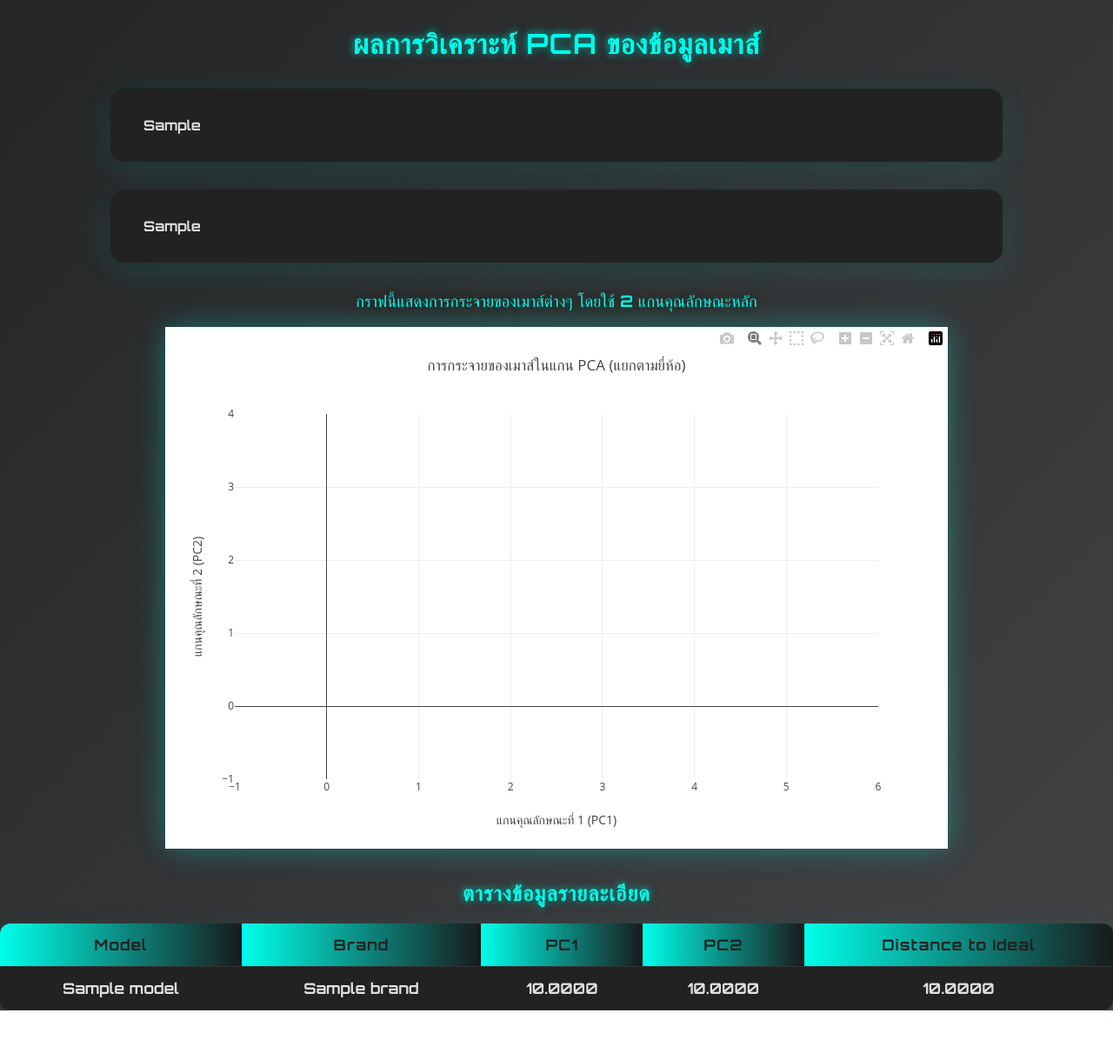
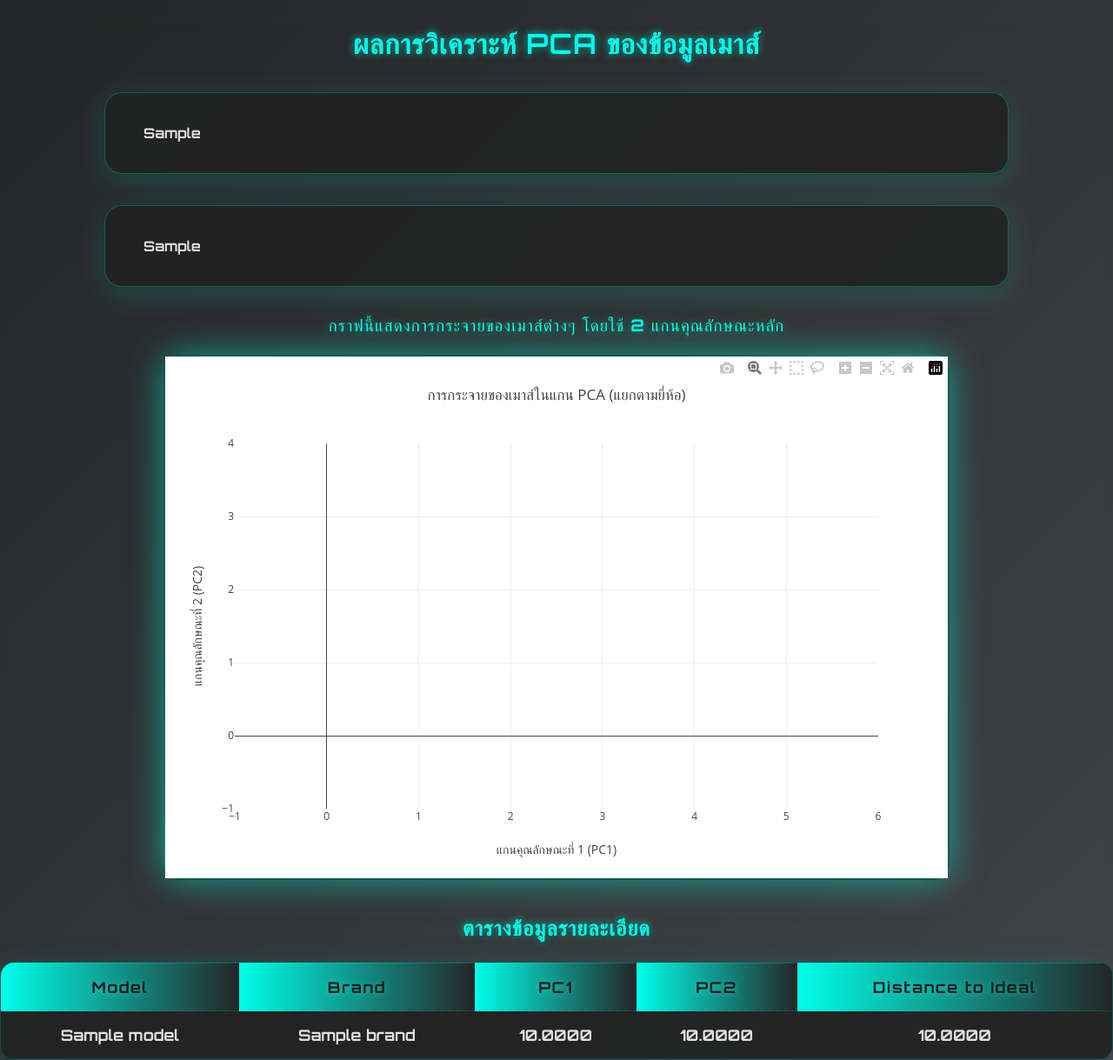
Before and after one commit to PluemDontKnowToCode/MaiChaiMouseButMe, a Flask app: template templates/plot.html in a window 1280 px wide. Shown: the whole page at 87% size. Before the commit the page ends 1162 px from the top, so only its background shows below. Run offline with Flask 3, Linux system fonts and the light colour scheme; the template is opened without the code that fills it: most values are stand-ins (such as "Sample title", 1, 10 or a date in 2020); some libraries are stand-ins or nearby versions.

Commit message:
alittlebit css

```diff
--- a/static/plot.css
+++ b/static/plot.css
@@ -1,3 +1,4 @@
+
 
 body {
     font-family: 'Orbitron', 'Segoe UI', Arial, sans-serif;
@@ -6,6 +7,7 @@
     margin: 0;
     padding: 0;
     min-height: 100vh;
+    backdrop-filter: blur(2px);
 }
 
 h1, h2 {
@@ -17,116 +19,143 @@
     letter-spacing: 1px;
 }
 
+
 .card {
-    background: rgba(34, 34, 34, 0.98);
-    border-radius: 16px;
-    box-shadow: 0 8px 32px rgba(0,255,234,0.12), 0 2px 8px rgba(0,0,0,0.18);
-    margin: 32px auto;
-    padding: 32px 38px;
+    background: rgba(34, 34, 34, 0.85);
+    border-radius: 20px;
+    box-shadow: 0 8px 32px rgba(0,255,234,0.18), 0 2px 8px rgba(0,0,0,0.22);
+    margin: 36px auto;
+    padding: 36px 44px;
     max-width: 950px;
-    width: 95%;
-    transition: box-shadow 0.2s;
+    width: 97%;
+    transition: box-shadow 0.2s, background 0.2s;
+    border: 1.5px solid #00ffea44;
+    backdrop-filter: blur(6px);
 }
 .card pre {
-    background: #181a1b;
+    background: linear-gradient(90deg, #181a1b 60%, #00ffea22 100%);
     color: #00ffea;
-    border-radius: 8px;
-    padding: 16px;
-    font-size: 1.05em;
+    border-radius: 12px;
+    padding: 18px;
+    font-size: 1.08em;
     overflow-x: auto;
-    box-shadow: 0 2px 8px #00ffea22;
+    box-shadow: 0 2px 12px #00ffea33;
+    border: 1px solid #00ffea33;
 }
+
 
 table {
     width: 100%;
-    border-collapse: collapse;
-    margin-top: 20px;
-    background: rgba(34, 34, 34, 0.98);
-    border-radius: 12px;
-    box-shadow: 0 4px 24px rgba(0,255,234,0.08), 0 1px 2px rgba(0,0,0,0.2);
+    border-collapse: separate;
+    border-spacing: 0;
+    margin-top: 24px;
+    background: rgba(34, 34, 34, 0.90);
+    border-radius: 16px;
+    box-shadow: 0 4px 32px rgba(0,255,234,0.12), 0 1px 2px rgba(0,0,0,0.22);
     overflow: hidden;
+    border: 1.5px solid #00ffea33;
+    backdrop-filter: blur(4px);
 }
 
+
 th, td {
-    padding: 14px 10px;
-    border-bottom: 1px solid #333;
+    padding: 16px 12px;
+    border-bottom: 1px solid #00ffea22;
     text-align: center;
-    font-size: 1.08em;
+    font-size: 1.10em;
+    transition: background 0.2s, color 0.2s;
 }
 
+
 th {
-    background: linear-gradient(90deg, #00ffea 0%, #181a1b 100%);
-    color: #222;
+    background: linear-gradient(90deg, #00ffea 0%, #232526 100%);
+    color: #181a1b;
     font-weight: bold;
-    text-shadow: none;
+    text-shadow: 0 1px 8px #00ffea88;
+    letter-spacing: 1.5px;
+    border-top: 1.5px solid #00ffea44;
+}
+
+
+tr:hover {
+    background: linear-gradient(90deg, #00ffea22 0%, #232526 100%);
+    color: #00ffea;
+    transition: background 0.2s, color 0.2s;
+}
+
+
+#description {
+    text-align: center;
+    font-size: 1.18em;
+    margin-bottom: 22px;
+    color: #00ffea;
+    text-shadow: 0 1px 12px #00ffea88;
     letter-spacing: 1px;
 }
 
-tr:hover {
-    background: #00ffea22;
-    transition: background 0.2s;
-}
-
-#description {
-    text-align: center;
-    font-size: 1.15em;
-    margin-bottom: 18px;
-    color: #00ffea;
-    text-shadow: 0 1px 8px #222;
-}
 
 #myDiv {
-    border-radius: 16px;
-    box-shadow: 0 0 32px #00ffea55;
-    background: #181a1b;
-    margin-bottom: 36px;
+    border-radius: 20px;
+    box-shadow: 0 0 40px #00ffea88;
+    background: linear-gradient(135deg, #181a1b 80%, #00ffea22 100%);
+    margin-bottom: 40px;
     margin-left: auto;
     margin-right: auto;
     display: block;
     max-width: 900px;
     width: 100%;
     height: 600px;
+    border: 2px solid #00ffea44;
+    backdrop-filter: blur(4px);
 }
+
 
 button {
     background: linear-gradient(90deg, #ff0057 0%, #00ffea 100%);
     color: #fff;
     border: none;
-    border-radius: 10px;
-    padding: 12px 28px;
-    font-size: 1.12em;
+    border-radius: 12px;
+    padding: 14px 32px;
+    font-size: 1.15em;
     font-family: 'Orbitron', 'Segoe UI', Arial, sans-serif;
     cursor: pointer;
-    box-shadow: 0 2px 8px #00ffea55;
-    margin-bottom: 20px;
-    margin-top: 10px;
-    transition: transform 0.1s, background 0.2s;
+    box-shadow: 0 2px 12px #00ffea88;
+    margin-bottom: 22px;
+    margin-top: 12px;
+    transition: transform 0.12s, background 0.22s, box-shadow 0.22s;
+    border: 1.5px solid #ff005744;
 }
 
 button:hover {
-    transform: scale(1.08);
+    transform: scale(1.10);
     background: linear-gradient(90deg, #00ffea 0%, #ff0057 100%);
+    box-shadow: 0 4px 18px #ff005788;
+    border: 1.5px solid #00ffea44;
 }
+
 
 ::-webkit-scrollbar {
     width: 8px;
     background: #222;
 }
 ::-webkit-scrollbar-thumb {
-    background: #00ffea;
+    background: linear-gradient(90deg, #00ffea 0%, #ff0057 100%);
     border-radius: 8px;
+    border: 2px solid #222;
 }
+
 
 @media (max-width: 700px) {
     .card, table {
-        padding: 12px 2vw;
-        font-size: 0.98em;
+        padding: 10px 1vw;
+        font-size: 0.97em;
     }
     #myDiv {
-        height: 350px;
+        height: 280px;
+        border-radius: 12px;
     }
     th, td {
-        padding: 8px 2px;
-        font-size: 0.98em;
+        padding: 6px 1px;
+        font-size: 0.97em;
     }
 }
```
